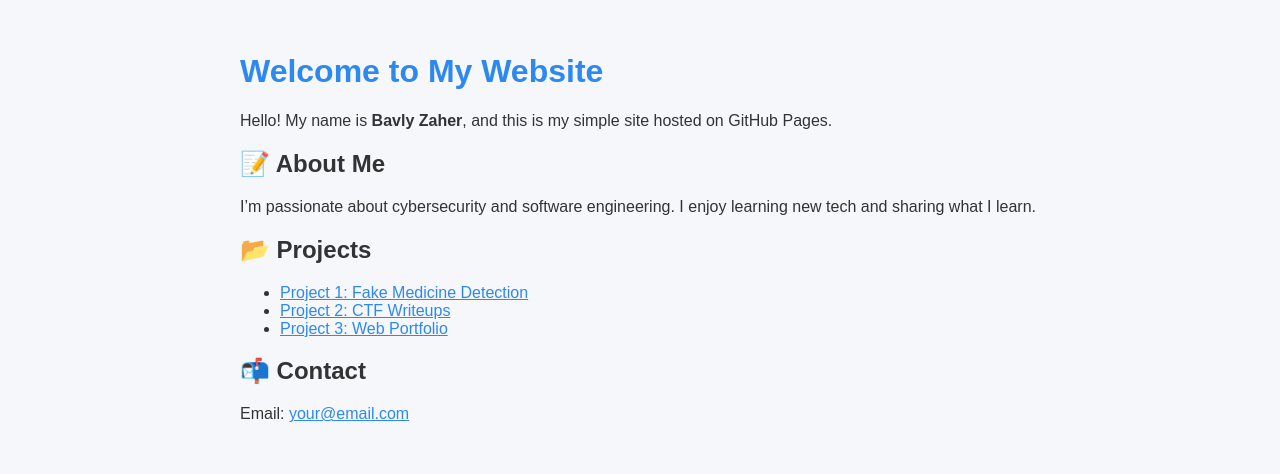
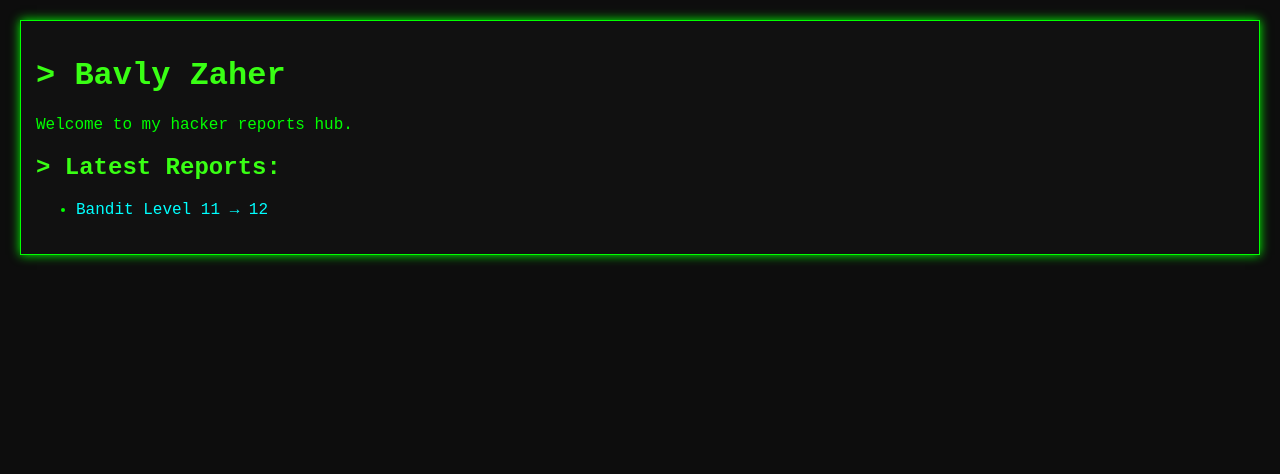
Before and after one commit to BavZaher/BavlyZaher.github.io, a plain HTML site: page index.html in a window 1280 px wide. Drawn offline with Linux system fonts and the light colour scheme.

Commit message:
Add files via upload

```diff
--- a/index.html
+++ b/index.html
@@ -1,41 +1,39 @@
 <!DOCTYPE html>
 <html lang="en">
 <head>
-  <meta charset="UTF-8">
-  <meta name="viewport" content="width=device-width, initial-scale=1">
-  <title>Bavly Zaher's Site</title>
+  <meta charset="UTF-8" />
+  <meta name="viewport" content="width=device-width, initial-scale=1.0"/>
+  <title>Bavly Zaher | Hacker Blog</title>
   <style>
     body {
-      font-family: Arial, sans-serif;
-      background-color: #f5f7fa;
-      color: #333;
-      max-width: 800px;
-      margin: auto;
-      padding: 2rem;
+      background-color: #0d0d0d;
+      color: #00ff00;
+      font-family: 'Courier New', Courier, monospace;
+      margin: 0;
+      padding: 20px;
     }
-    h1 {
-      color: #2d89ef;
-    }
-    a {
-      color: #2d89ef;
+    a { color: #00ffff; text-decoration: none; }
+    a:hover { text-decoration: underline; }
+    h1, h2 { color: #39ff14; }
+    .report { margin-bottom: 20px; }
+    .terminal {
+      background-color: #111;
+      padding: 15px;
+      border: 1px solid #00ff00;
+      box-shadow: 0 0 10px #00ff00;
     }
   </style>
 </head>
 <body>
-  <h1>Welcome to My Website</h1>
-  <p>Hello! My name is <strong>Bavly Zaher</strong>, and this is my simple site hosted on GitHub Pages.</p>
-
-  <h2>📝 About Me</h2>
-  <p>I’m passionate about cybersecurity and software engineering. I enjoy learning new tech and sharing what I learn.</p>
-
-  <h2>📂 Projects</h2>
-  <ul>
-    <li><a href="#">Project 1: Fake Medicine Detection</a></li>
-    <li><a href="#">Project 2: CTF Writeups</a></li>
-    <li><a href="#">Project 3: Web Portfolio</a></li>
-  </ul>
-
-  <h2>📬 Contact</h2>
-  <p>Email: <a href="mailto:your@email.com">your@email.com</a></p>
+  <div class="terminal">
+    <h1>> Bavly Zaher</h1>
+    <p>Welcome to my hacker reports hub.</p>
+    <div class="report">
+      <h2>> Latest Reports:</h2>
+      <ul>
+        <li><a href="reports/bandit-level-11.html">Bandit Level 11 → 12</a></li>
+      </ul>
+    </div>
+  </div>
 </body>
 </html>
```
